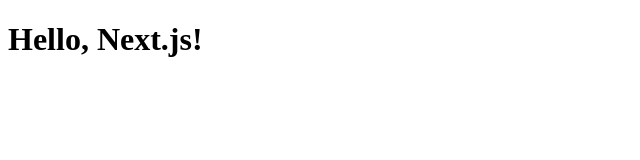
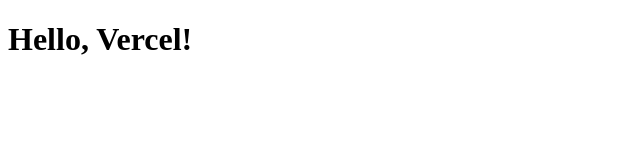
Before and after one commit to masatakaaaaaan/Relo, a Next.js app: page / in a window 1280 px wide. Shown: the top 160 px of the page, without its empty margins (0-640 px from the left). Built offline with nearby package versions, Linux system fonts and the light colour scheme.

Commit message:
Add pages directory with index.js

```diff
--- a/pages/index.js
+++ b/pages/index.js
@@ -1,3 +1,6 @@
-export default function Home() {
-  return <h1>Hello, Next.js!</h1>;
+// pages/index.js
+import React from 'react';
+
+export default function HomePage() {
+  return <h1>Hello, Vercel!</h1>;
 }
```
